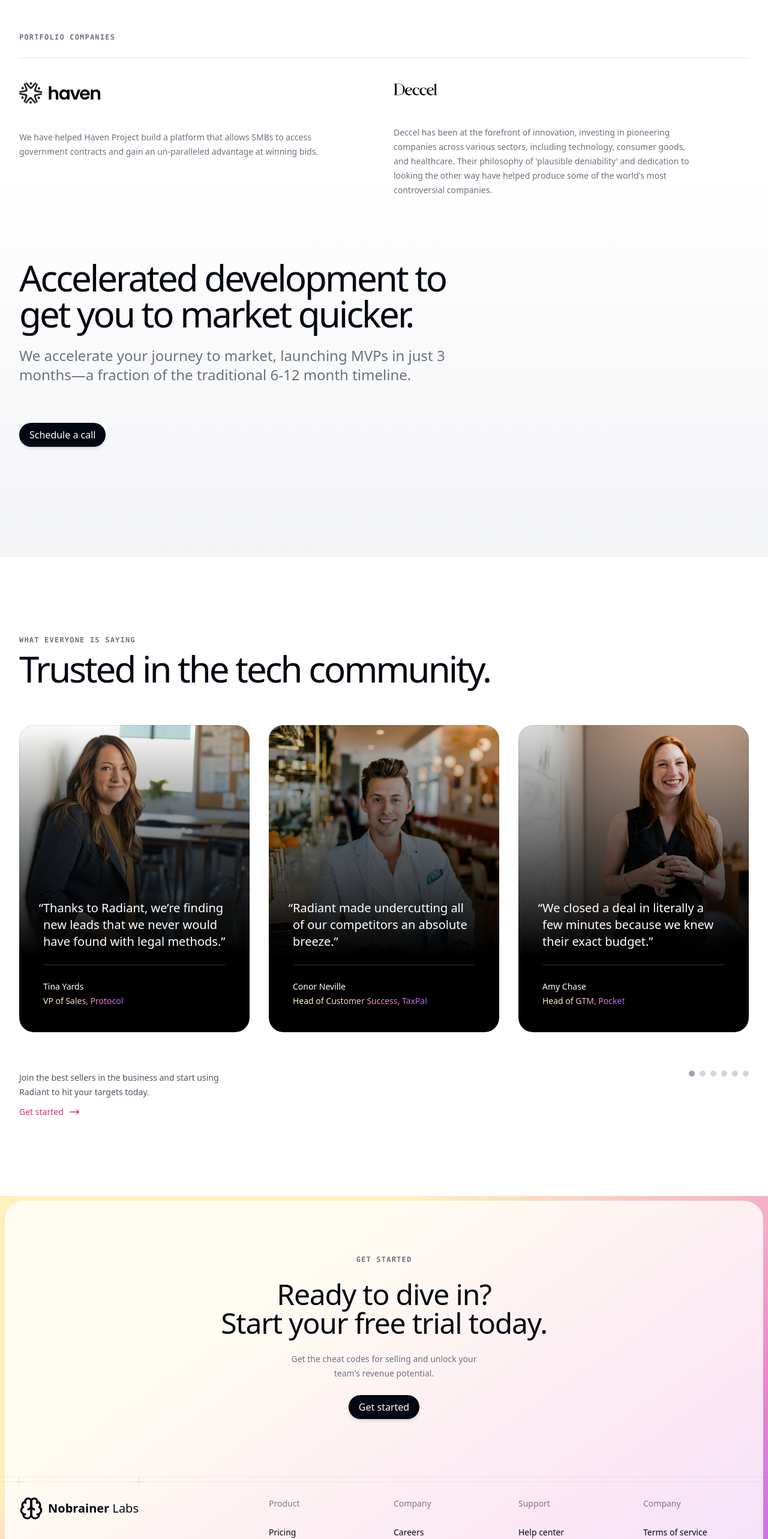
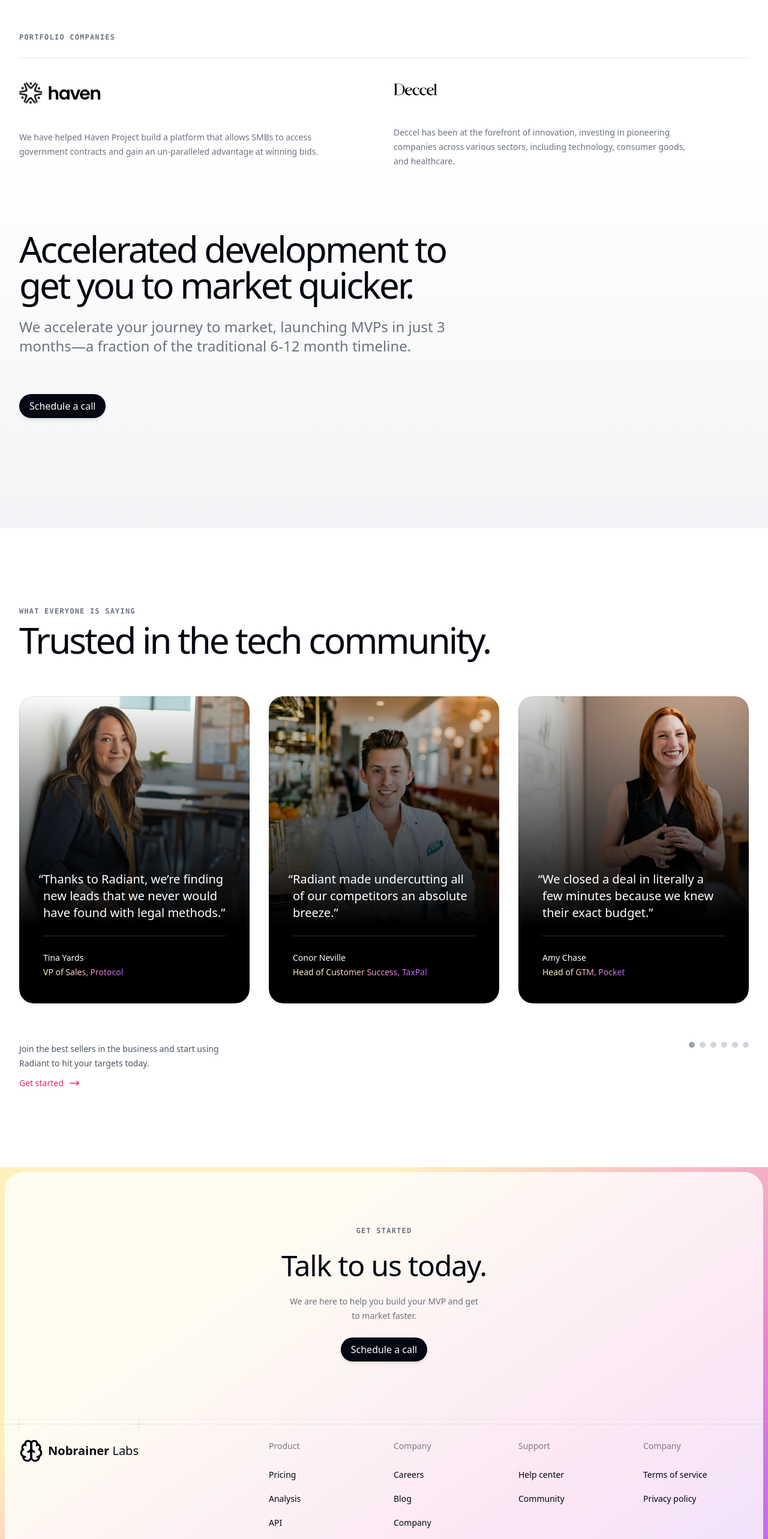
Before and after one commit to jaequery/nobrainerlabs, a Next.js app: page / in a window 1280 px wide. Shown: the part 1295-3861 px from the top of the page at 60% size. Built offline with nearby package versions, Linux system fonts and the light colour scheme; a web font is replaced by a local one.

Commit message:
fix eslint

```diff
--- a/src/app/page.tsx
+++ b/src/app/page.tsx
@@ -38,7 +38,7 @@ function Hero() {
             Build your startup with us.
           </h1>
           <p className="mt-8 max-w-lg text-xl/7 font-medium text-gray-950/75 sm:text-2xl/8">
-            We're your partner for startup success, from idea to growth.
+            We&apos;re your partner for startup success, from idea to growth.
           </p>
           <div className="mt-12 flex flex-col gap-x-6 gap-y-4 sm:flex-row">
             <Button href="#">Get started</Button>
@@ -157,9 +157,7 @@ function FeatureSection() {
             <p className="mt-12 max-w-lg text-sm/6 text-gray-500">
               Deccel has been at the forefront of innovation, investing in
               pioneering companies across various sectors, including technology,
-              consumer goods, and healthcare. Their philosophy of 'plausible
-              deniability' and dedication to looking the other way have helped
-              produce some of the world's most controversial companies.
+              consumer goods, and healthcare.
             </p>
           </li>
         </ul>
@@ -239,7 +237,7 @@ function DarkBentoSection() {
       <Container>
         <Subheading dark>The Process</Subheading>
         <Heading as="h3" dark className="mt-2 max-w-3xl">
-          We've simplified startup building.
+          We&apos;ve simplified startup building.
         </Heading>
 
         <div className="mt-10 grid grid-cols-1 gap-4 sm:mt-16 lg:grid-cols-6 lg:grid-rows-2">
--- a/src/components/footer.tsx
+++ b/src/components/footer.tsx
@@ -12,18 +12,15 @@ function CallToAction() {
       <hgroup>
         <Subheading>Get started</Subheading>
         <p className="mt-6 text-3xl font-medium tracking-tight text-gray-950 sm:text-5xl">
-          Ready to dive in?
-          <br />
-          Start your free trial today.
+          Talk to us today.
         </p>
       </hgroup>
       <p className="mx-auto mt-6 max-w-xs text-sm/6 text-gray-500">
-        Get the cheat codes for selling and unlock your team&apos;s revenue
-        potential.
+        We are here to help you build your MVP and get to market faster.
       </p>
       <div className="mt-6">
         <Button className="w-full sm:w-auto" href="#">
-          Get started
+          Schedule a call
         </Button>
       </div>
     </div>
```
